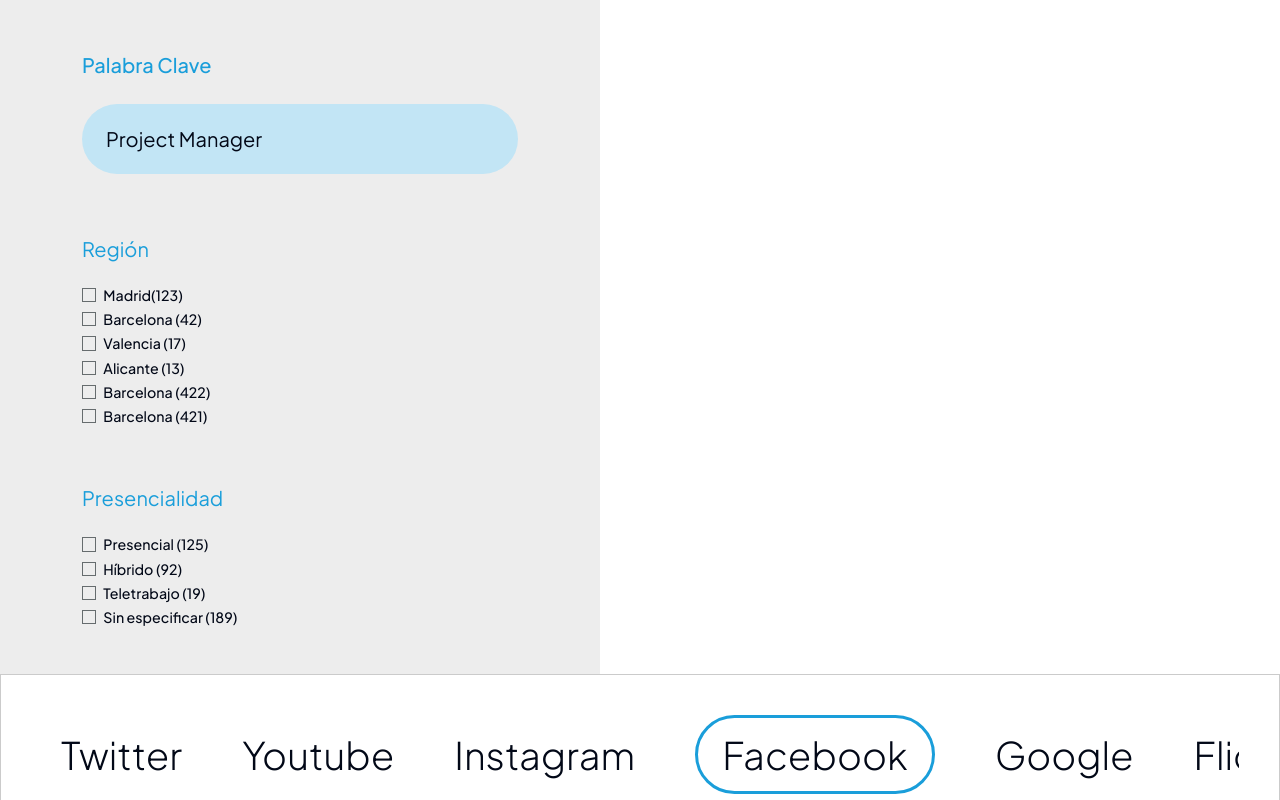
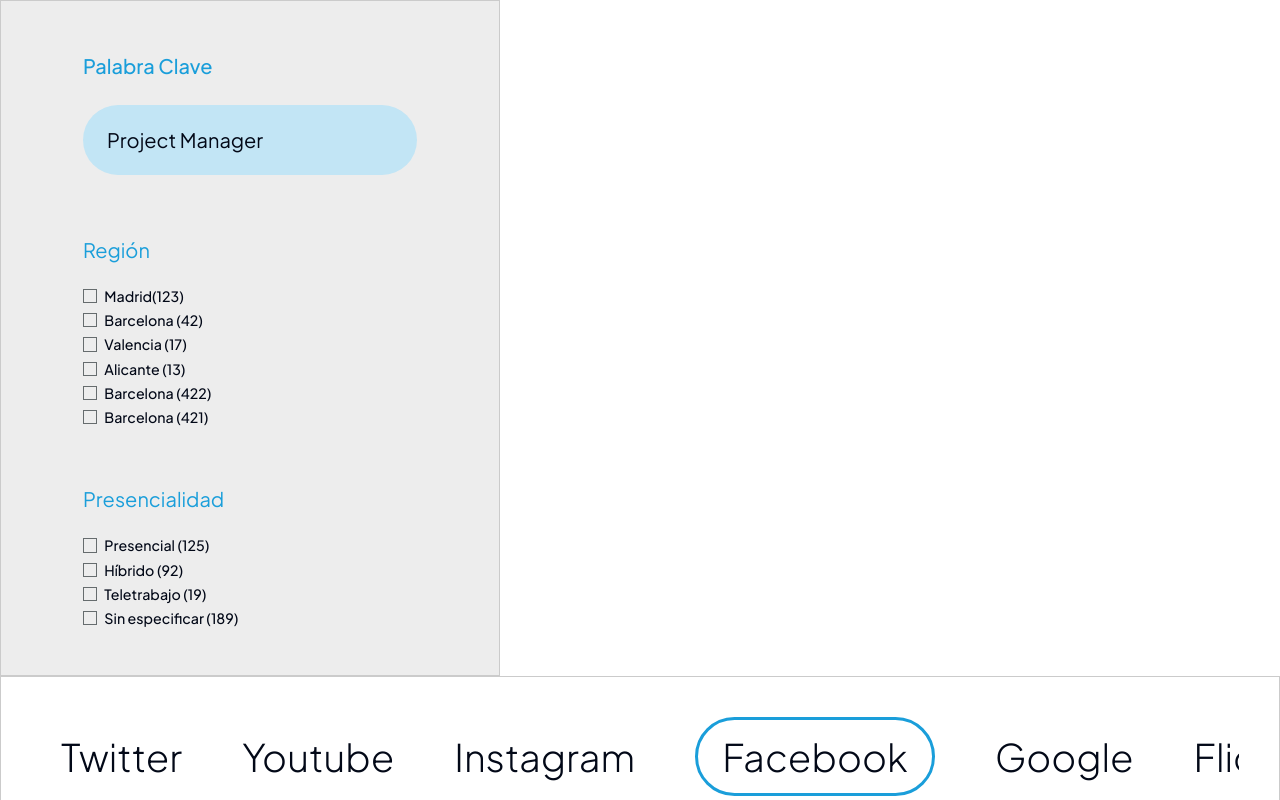
Before and after one commit to lanegrita/autismo_empleo, a Next.js app: page /playground/filters in a window 1280 px wide. Shown: the top 800 px of the page. Built offline with nearby package versions, Linux system fonts and the light colour scheme.

Commit message:
Add Filter.

```diff
--- a/app/components/ui/filter/Filter.tsx
+++ b/app/components/ui/filter/Filter.tsx
@@ -1,13 +1,11 @@
 import React from "react";
 import Text from "../typography/Typography";
-import { SimpleRadioButton } from "../../form/radio-button/RadioButton";
-import { RadioGroup } from "@/components/ui/radio-group";
 import CheckBox from "../../form/check-box/CheckBox";
 
 const FilterOfferSection = () => {
   return (
     <div>
-      <div className="px-41 py-25 w-full max-w-[600px] bg-gris5 flex flex-col gap-30">
+      <div className="px-41 py-25 w-full max-w-[500px] bg-gris5 flex flex-col gap-30 border border-gris2">
         {/* Section 1 Starts */}
         <div className="flex flex-col gap-12 w-full m-w-[314px]">
           <Text tag="h6" variant="para-l" color="blue" fontWeight="medium">
```
